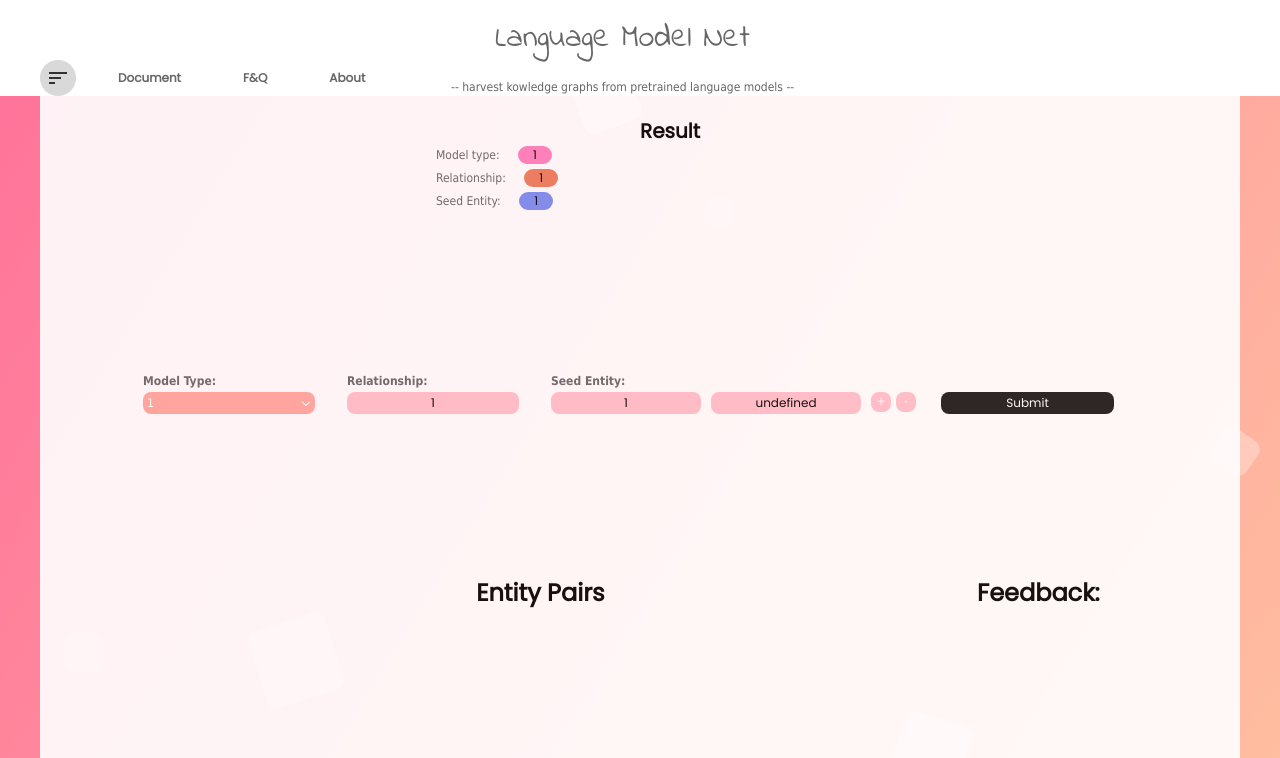
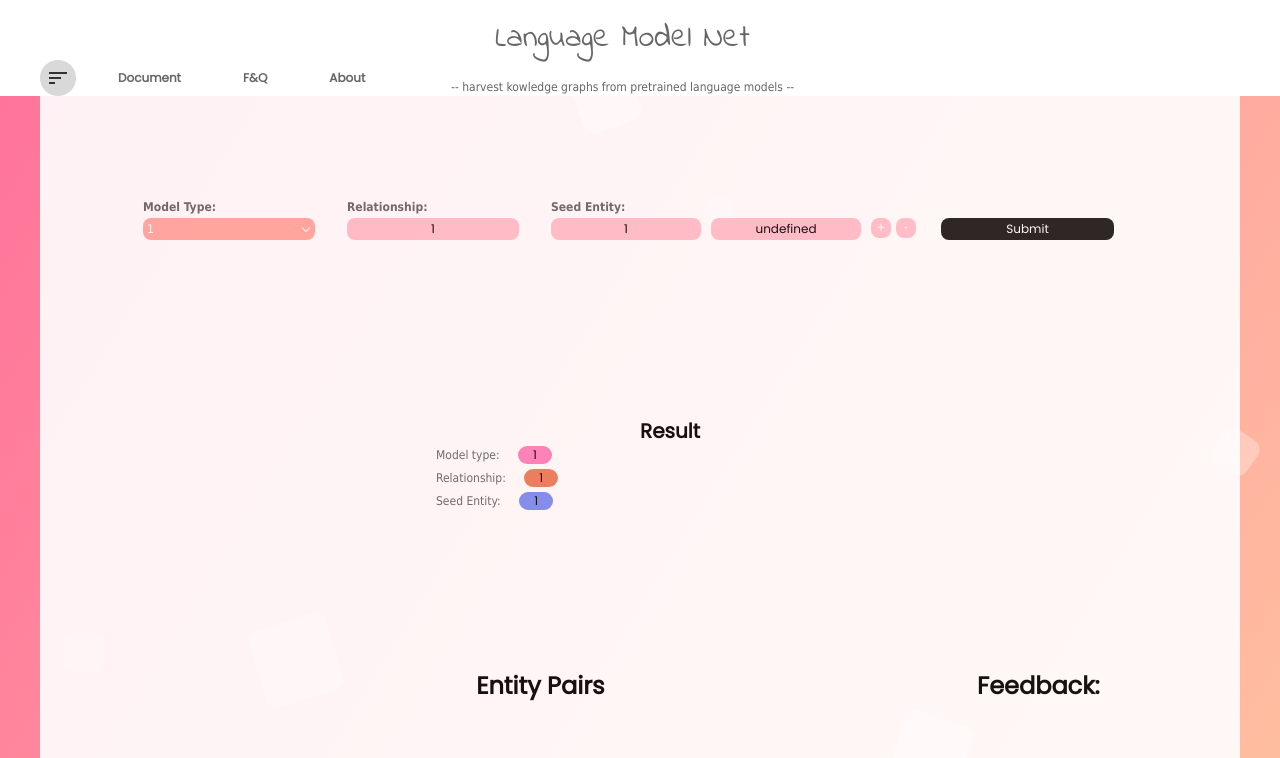
Before and after one commit to BinnYEver/frontend, a Flask app: page /resultER/1/1/1 in a window 1280 px wide. Shown: the top 758 px of the page. Run offline with Flask 2, Linux system fonts and the light colour scheme; data that the repository does not hold is empty; parts of the project's set-up code (start-up, migrations or seed data) failed here and were passed over; some libraries are stand-ins or nearby versions.

Commit message:
update1 commit

```diff
--- a/static/css/resultER.css
+++ b/static/css/resultER.css
@@ -127,7 +127,9 @@
     font: normal 700 20px 'Poppins', sans-serif;
 }
 
+
 .result_board .model_type_div, .result_board .relationship_div, .result_board .seed_entity_div {
+    width: 500px;
     margin-left: 33%;
     margin-bottom: 5px;
 }
@@ -173,6 +175,7 @@
     padding-left: 15px;
     padding-right: 15px;
     margin-left: 15px;
+    margin-bottom: 8px;
     color: #000;
     font: normal 300 12px 'Poppins', sans-serif;
     border-radius: 10px;
@@ -192,8 +195,8 @@
 .search_box {
 
     margin: 0 auto;
-    margin-top: 160px;
-    height: 55px;
+    margin-top: 100px;
+    height: 200px;
     width: 994px;
 
 }
@@ -436,7 +439,7 @@
 .each_tuple .each_tuple_RW {
     display: flex;
     flex-direction: column;
-    width: 15%;
+    width: 25%;
     text-align: center;
 }
 
--- a/templates/resultER.html
+++ b/templates/resultER.html
@@ -44,19 +44,6 @@
         </div>
     </section>
     <section class="w result_board">
-        <h1>Result</h1>
-        <div class="model_type_div">
-            <span>Model type:</span>
-            <span class="M_type">RoBerta-large</span>
-
-        </div>
-        <div class="relationship_div">
-            <span>Relationship:</span>
-            <span class="relationship_name">BeUsedFor</span>
-        </div>
-        <div class="seed_entity_div">
-            <span>Seed Entity:</span>
-        </div>
         <section class="search_box">
             <div class="model_search">
                 <h4>Model Type:</h4>
@@ -103,6 +90,20 @@
             <a href="javascript:;" class="min_entity">-</a>
             <div class="submit_but">Submit</div>
         </section>
+        <h1>Result</h1>
+        <div class="model_type_div">
+            <span>Model type:</span>
+            <span class="M_type">RoBerta-large</span>
+
+        </div>
+        <div class="relationship_div">
+            <span>Relationship:</span>
+            <span class="relationship_name">BeUsedFor</span>
+        </div>
+        <div class="seed_entity_div">
+            <span>Seed Entity:</span>
+        </div>
+
 
         <section class="result_tuples">
             <div class="head_table">
@@ -198,13 +199,16 @@
             <div class="information">
                 <div id="contact_us">
                     <p class="main_title">Contact Us</p>
-                    <p class="sub_content"><img src="../../../../static/imgs/mail_outline.png" alt=""> s5hao@ucsd.edu</p>
-                    <p class="sub_content"><img src="../../../../static/imgs/mail_outline.png" alt=""> 7654321@gmail.com</p>
+                    <p class="sub_content"><img src="../../../../static/imgs/mail_outline.png" alt=""> s5hao@ucsd.edu
+                    </p>
+                    <p class="sub_content"><img src="../../../../static/imgs/mail_outline.png" alt=""> 7654321@gmail.com
+                    </p>
                     <p class="sub_content"><img src="../../../../static/imgs/local_phone.png" alt=""> +123456789</p>
                 </div>
                 <div id="downloads">
                     <p class="main_title">Downloads</p>
-                    <p class="sub_content"><a href="https://github.com/tanyuqian/knowledge-harvest-from-lms"><img src="../../../../static/imgs/file_download.png" alt=""></a>(Github)
+                    <p class="sub_content"><a href="https://github.com/tanyuqian/knowledge-harvest-from-lms"><img
+                                src="../../../../static/imgs/file_download.png" alt=""></a>(Github)
                     </p>
                 </div>
                 <div id="query">
```
